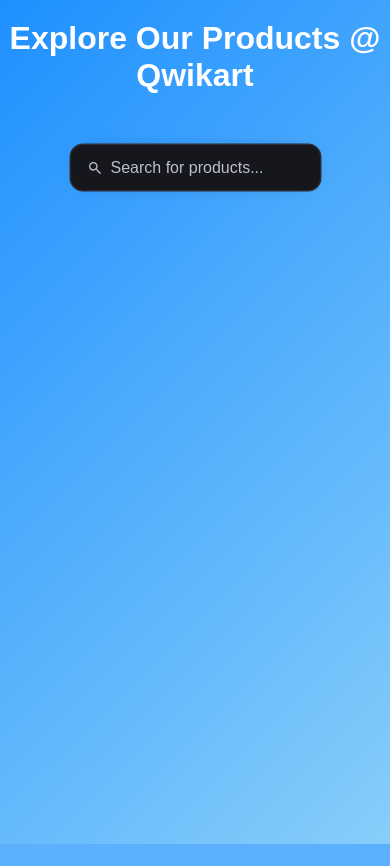
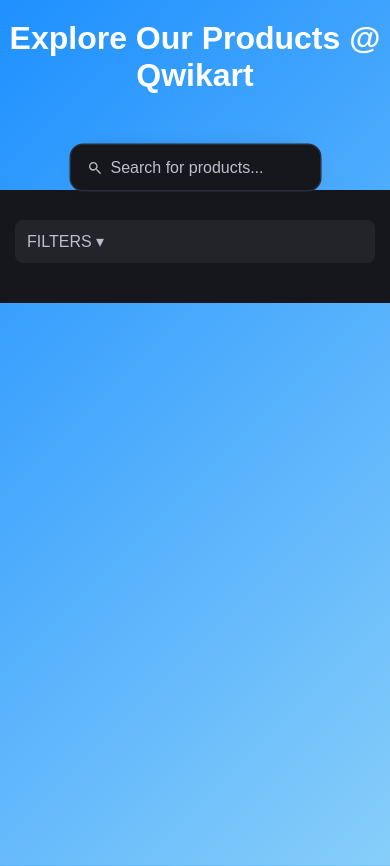
Before and after one commit to SiddheshCodeMaster/Qwikart, a FastAPI app: page /explore in a window 390 px wide. Before the commit the page ends 844 px from the top, so only its background shows below. Run offline with FastAPI, Linux system fonts and the light colour scheme.

Commit message:
Added Filter Sidebar for filtering data on screen. Fixed Bugs related to filtering and page rendering.

```diff
--- a/dynamic/css/style.css
+++ b/dynamic/css/style.css
@@ -134,12 +134,15 @@ body {
 
 /* Container for product cards */
 .products-container {
+    flex: 1;
     display: grid;
     grid-template-columns: repeat(auto-fit, minmax(250px, 1fr));
     gap: 20px;
-    padding: 40px;
-    max-width: 1200px;
-    margin: auto;
+    padding: 40px 20px;
+    max-width: 1000px;      /* Limit the max width */
+    margin: 0 auto;         /* Center the grid */
+    box-sizing: border-box;
+    justify-content: center; /* Center items if not filling all columns */
 }
 
 /* Individual product card */
@@ -150,6 +153,8 @@ body {
     padding: 20px;
     box-shadow: 0 4px 10px rgba(0, 0, 0, 0.1);
     transition: transform 0.3s ease, box-shadow 0.3s ease;
+    max-width: 320px;
+    margin: 0 auto;
 }
 .product-card:hover {
     transform: translateY(-5px);
@@ -221,3 +226,86 @@ h1 {
     align-items: center;
     min-height: 80vh;
 }
+
+.main-content {
+    display: flex;
+    align-items: flex-start;
+    width: 100%;
+    max-width: 1400px;
+    margin: 0 auto;
+    min-height: 80vh;
+    box-sizing: border-box;
+}
+
+.sidebar {
+    width: 240px;
+    min-width: 180px;
+    background: #16171d;
+    color: #bdbecb;
+    padding: 30px 15px;
+    min-height: 80vh;
+    box-sizing: border-box;
+    flex-shrink: 0;
+}
+
+.filters-dropdown {
+    width: 100%;
+}
+
+.dropdown-btn {
+    width: 100%;
+    background: #23242a;
+    color: #bdbecb;
+    border: none;
+    padding: 12px;
+    border-radius: 8px;
+    font-size: 1em;
+    cursor: pointer;
+    text-align: left;
+    margin-bottom: 10px;
+}
+
+.dropdown-content {
+    display: none;
+    flex-direction: column;
+    background: #23242a;
+    border-radius: 8px;
+    padding: 10px;
+    margin-top: 0;
+    z-index: 10;
+    position: static; /* Ensure it stays inside the sidebar */
+}
+
+.filters-dropdown.active .dropdown-content {
+    display: flex;
+}
+
+.filters-dropdown label {
+    margin-top: 10px;
+    font-size: 0.95em;
+}
+
+.filters-dropdown select {
+    margin-top: 5px;
+    padding: 6px;
+    border-radius: 5px;
+    border: none;
+    background: #16171d;
+    color: #bdbecb;
+}
+
+@media (max-width: 900px) {
+    .main-content {
+        flex-direction: column;
+    }
+    .sidebar {
+        width: 100%;
+        min-width: 0;
+        min-height: unset;
+        margin-bottom: 20px;
+    }
+    .products-container {
+        padding: 20px 5px;
+        grid-template-columns: repeat(auto-fit, minmax(180px, 1fr));
+    }
+}
--- a/dynamic/js/explore.js
+++ b/dynamic/js/explore.js
@@ -2,6 +2,51 @@ const searchInput = document.getElementById('searchInput');
 const container = document.getElementById('productsContainer');
 const loading = document.getElementById('loading');
 let allProducts = [];
+
+
+// Sidebar dropdown toggle
+document.querySelector('.dropdown-btn').addEventListener('click', function() {
+    document.querySelector('.filters-dropdown').classList.toggle('active');
+});
+
+// Populate category filter options dynamically
+function populateCategoryFilter() {
+    const categorySet = new Set(allProducts.map(([_, info]) => info.Category));
+    const categoryFilter = document.getElementById('categoryFilter');
+    categoryFilter.innerHTML = '<option value="">All</option>';
+    categorySet.forEach(cat => {
+        if (cat) {
+            const option = document.createElement('option');
+            option.value = cat;
+            option.textContent = cat;
+            categoryFilter.appendChild(option);
+        }
+    });
+}
+
+// Filter logic for sidebar
+function applySidebarFilters(products) {
+    const category = document.getElementById('categoryFilter').value;
+    const price = document.getElementById('priceFilter').value;
+    return products.filter(([_, info]) => {
+        let catMatch = !category || info.Category === category;
+        let priceMatch = true;
+        if (price === "low") priceMatch = info.Price < 100;
+        else if (price === "mid") priceMatch = info.Price >= 100 && info.Price <= 200;
+        else if (price === "high") priceMatch = info.Price > 200;
+        return catMatch && priceMatch;
+    });
+}
+
+// Listen for filter changes
+document.getElementById('categoryFilter').addEventListener('change', () => {
+    let filtered = applySidebarFilters(allProducts);
+    renderProducts(filtered);
+});
+document.getElementById('priceFilter').addEventListener('change', () => {
+    let filtered = applySidebarFilters(allProducts);
+    renderProducts(filtered);
+});
 
 async function fetchProducts() {
     try {
--- a/dynamic/templates/explore.html
+++ b/dynamic/templates/explore.html
@@ -18,13 +18,34 @@
         </svg>
         <input id="searchInput" class="input" type="text" placeholder="Search for products..." />
     </div>
-    <div id="loading" style="display:none; text-align:center; margin:20px;">
-        <span>Loading the Products...</span>
+
+    <div class="main-content">
+        <aside class="sidebar">
+            <div class="filters-dropdown">
+            <button class="dropdown-btn">FILTERS &#9662;</button>
+            <div class="dropdown-content">
+                <label for="categoryFilter">Filter by Category:</label>
+                <select id="categoryFilter">
+                <option value="">All</option>
+                </select>
+                <label for="priceFilter">Filter by Price:</label>
+                <select id="priceFilter">
+                <option value="">All</option>
+                <option value="low">Below Rs. 100</option>
+                <option value="mid">Rs. 100 - Rs. 200</option>
+                <option value="high">Above Rs. 200</option>
+                </select>
+            </div>
+            </div>
+        </aside>
+
+        <div id="loading" style="display:none; text-align:center; margin:20px;">
+            <span>Loading the Products...</span>
+        </div>
+        <div class="products-container" id="productsContainer"></div>
+
+        <!-- <div class="products-container" id="productsContainer"></div> -->
     </div>
-    <div class="products-container" id="productsContainer"></div>
-
-    <!-- <div class="products-container" id="productsContainer"></div> -->
-
     <script src="/dynamic/js/explore.js"></script>
 </body>
 </html>
```
